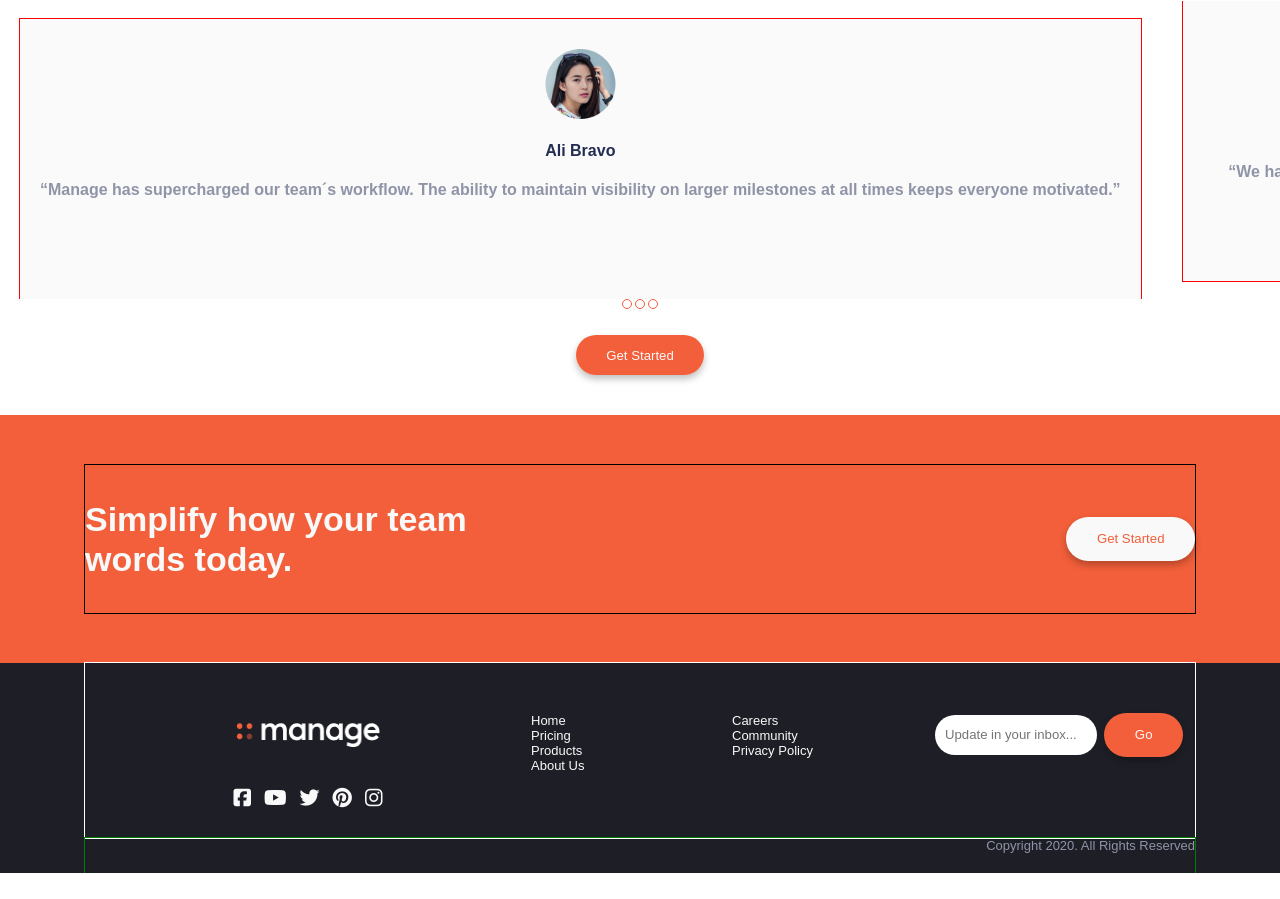
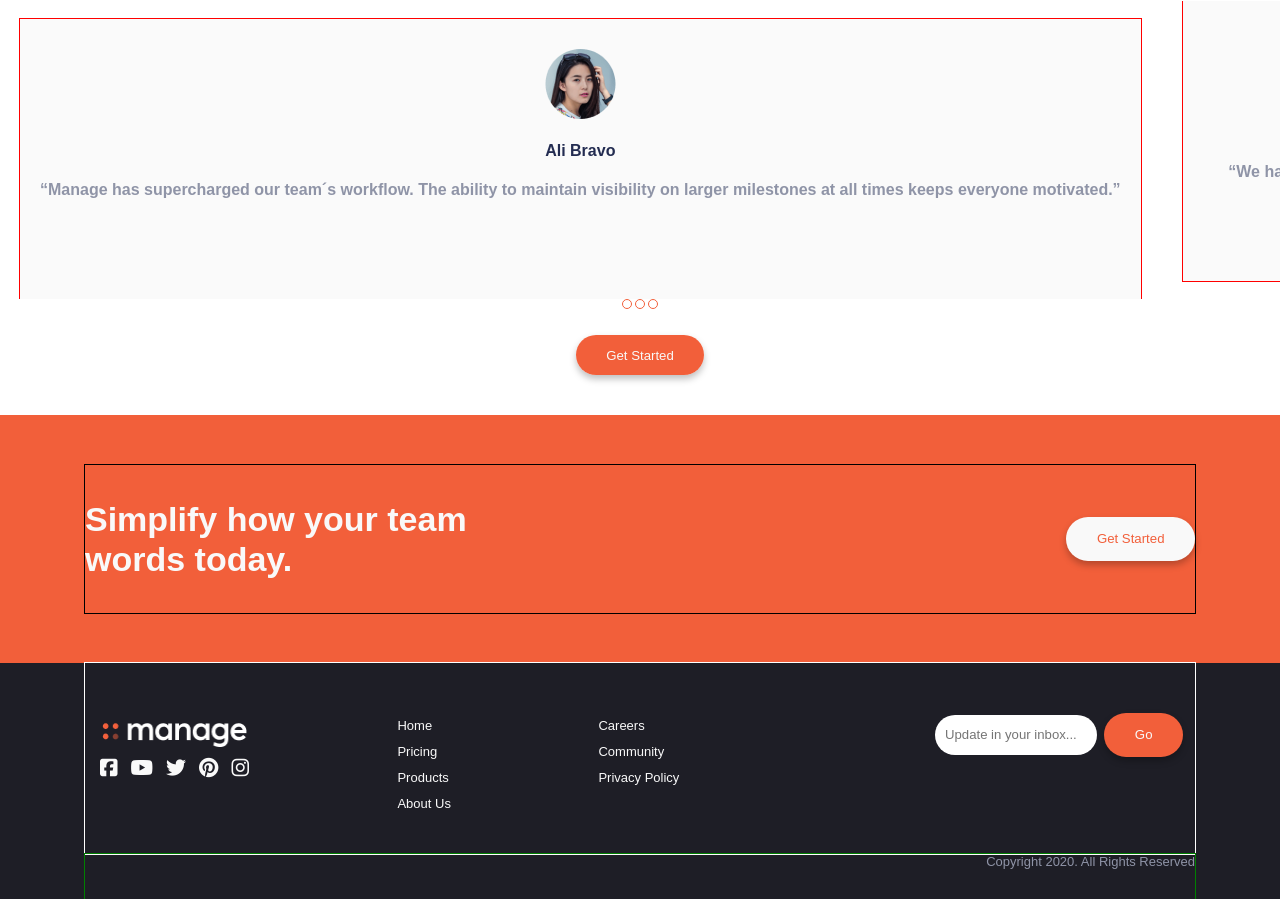
Before and after one commit to JoseCaicedoDev/landingNico, a plain HTML site: page index.html in a window 1280 px wide. Shown: the part 1303-2202 px from the top of the page. Before the commit the page ends 2176 px from the top, so only its background shows below. Drawn offline with Linux system fonts and the light colour scheme; a web font is replaced by a local one.

Commit message:
v1.6 footer

```diff
--- a/css/footer.css
+++ b/css/footer.css
@@ -48,6 +48,9 @@ footer{
   font-size: 13px;
 }
 @media (min-width: 675px){
+/*   footer{
+    block-size: 24rem;
+  } */
   .footer__container{
     display: flex;
     flex-direction: row-reverse;
@@ -58,6 +61,7 @@ footer{
     max-inline-size: 111rem;
     margin-inline: auto;
     padding-block-start: 5rem;
+    block-size: 14.1rem;
     outline: 1px solid white;
   }
   .footer__image{
@@ -67,11 +71,11 @@ footer{
   .navbar__footer-content{
     margin-block: auto;
     max-inline-size: 39.2rem;
+    line-height: 2.5rem;
   }
   .social_container{
     display: flex;
     flex-direction: column-reverse;
-    margin-inline: auto;
   }
   .form__subscribed{
     padding-block: 0;
@@ -84,6 +88,7 @@ footer{
     max-inline-size: 15.3rem;
     display: flex;
     gap: 1.3rem  ;
+    margin-block: 0;
   }
   .social__networks .fab{
     font-size: 2rem;
@@ -94,6 +99,6 @@ footer{
     margin-inline: auto;
     text-align: right;
     padding-block-start: 0;
-    padding-block-end: 2rem;
+    padding-block-end: 3rem;
   }
 }
```
